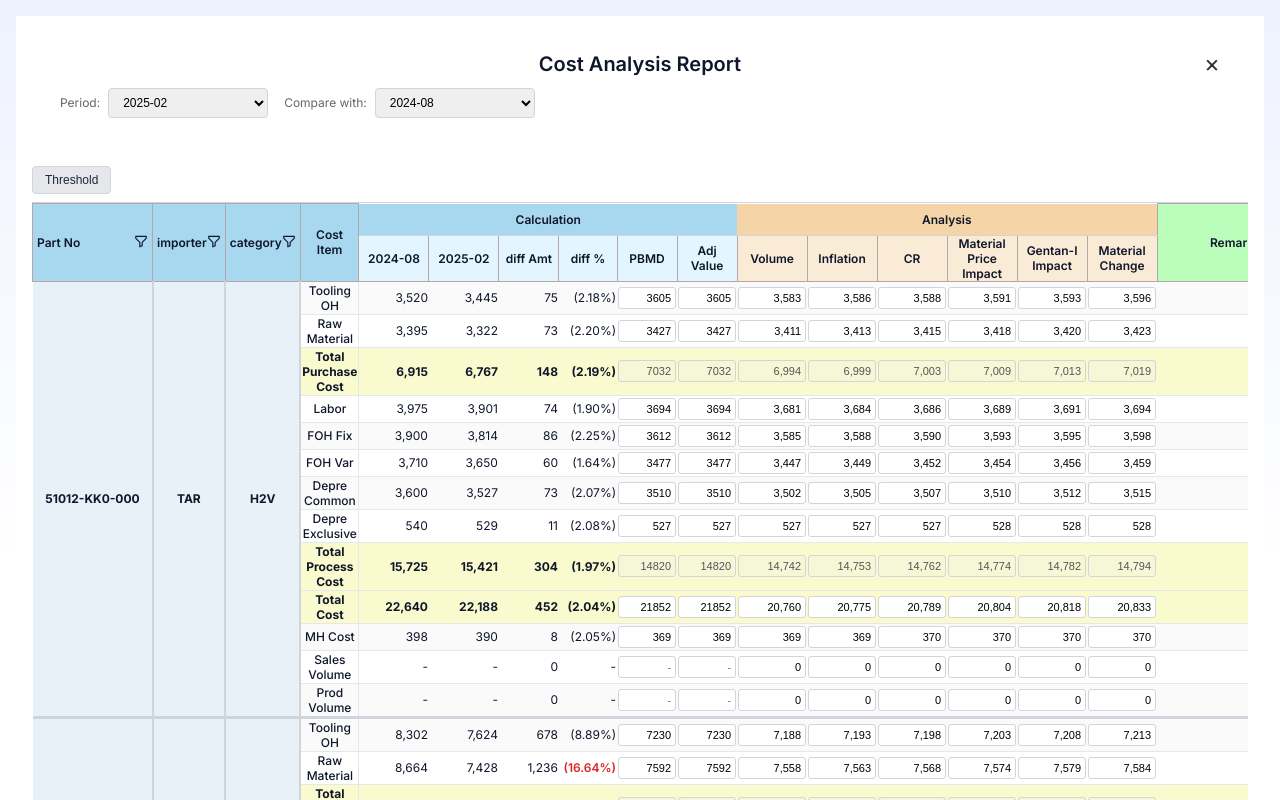
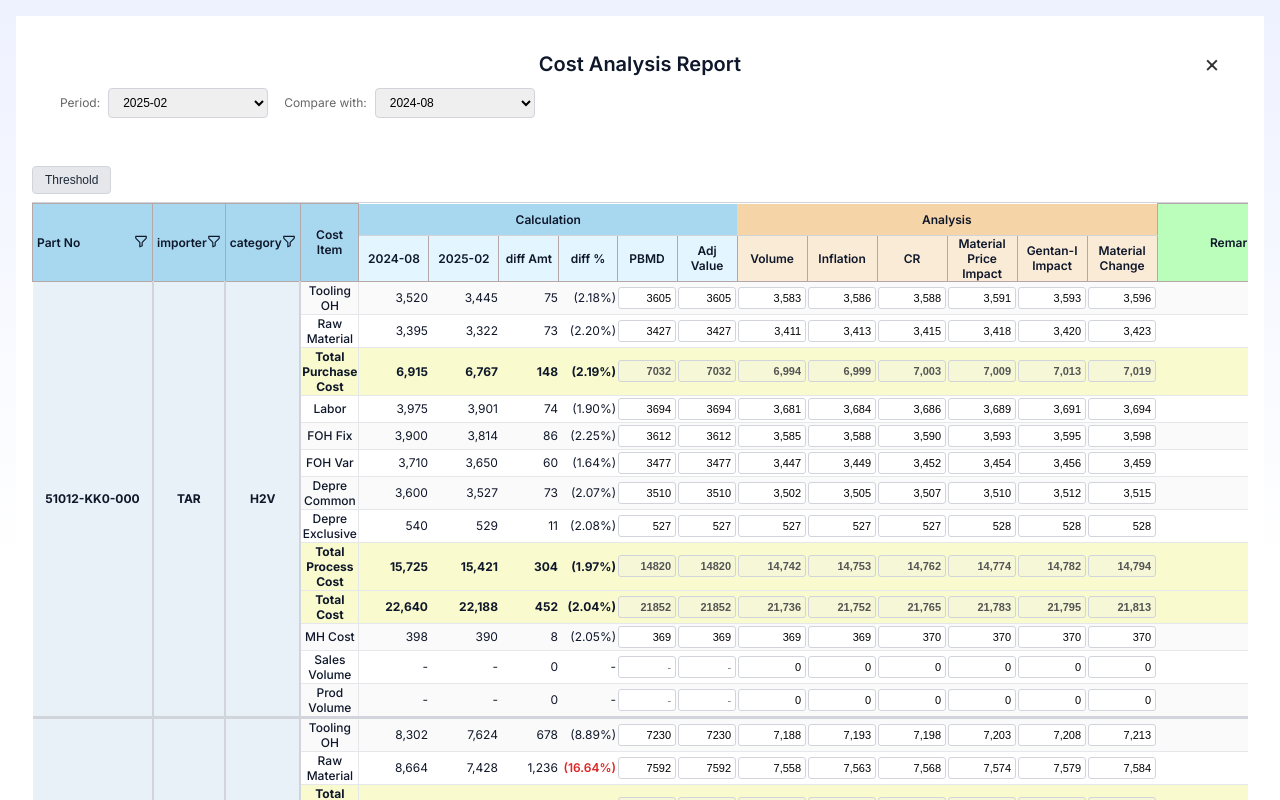
Before and after one commit to ari-fikri/finance-dashboard, a React (Vite) app: page /ppr in a window 1280 px wide. Shown: the top 800 px of the page. Built offline with nearby package versions, Linux system fonts and the light colour scheme.

Commit message:
change the total cost font to bold and non editable

```diff
--- a/src/components/CostItemRow.jsx
+++ b/src/components/CostItemRow.jsx
@@ -23,7 +23,7 @@ export function CostItemRow(props) {
   const diffAmt = (currentValue !== null && previousValue !== null) ? currentValue - previousValue : null;
   const diffPercent = calculateDiff(currentValue, previousValue);
   const isLastRow = idx === COST_ITEMS.length - 1;
-  const isCalculatedRow = costItem === "Total Purchase Cost" || costItem === "Total Process Cost";
+  const isCalculatedRow = costItem === "Total Purchase Cost" || costItem === "Total Process Cost" || costItem === "Total Cost";
   const isSummaryRow = isCalculatedRow || costItem === "Total Cost";
 
   return (
@@ -76,13 +76,13 @@ export function CostItemRow(props) {
         {costItem}
       </td>
       <td className="td-default" style={{textAlign: "right", fontWeight: isSummaryRow ? 'bold' : 'normal' }}>
-        {currentValue ? currentValue.toLocaleString() : "-"}
+        {currentValue ? currentValue.toLocaleString(undefined, { maximumFractionDigits: 0 }) : "-"}
       </td>
       <td className="td-default" style={{textAlign: "right", fontWeight: isSummaryRow ? 'bold' : 'normal' }}>
-        {previousValue ? previousValue.toLocaleString() : "-"}
+        {previousValue ? previousValue.toLocaleString(undefined, { maximumFractionDigits: 0 }) : "-"}
       </td>
       <td className="td-default" style={{textAlign: "right", fontWeight: isSummaryRow ? 'bold' : 'normal' }}>
-        {diffAmt !== null ? diffAmt.toLocaleString() : "-"}
+        {diffAmt !== null ? diffAmt.toLocaleString(undefined, { maximumFractionDigits: 0 }) : "-"}
       </td>
       <td className="td-default" style={{
         textAlign: "right",
@@ -99,7 +99,7 @@ export function CostItemRow(props) {
           placeholder="-"
           value={pbmdDisplayValue}
           onChange={(e) => handleCellChange(part.part_no, costItem, "PBMD", e.target.value)}
-          style={{ width: "100%", padding: "4px", border: "1px solid #d1d5db", borderRadius: 3, fontSize: 11, textAlign: "right" }}
+          style={{ width: "100%", padding: "4px", border: "1px solid #d1d5db", borderRadius: 3, fontSize: 11, textAlign: "right", fontWeight: isSummaryRow ? 'bold' : 'normal' }}
           disabled={isCalculatedRow}
         />
       </td>
@@ -109,13 +109,13 @@ export function CostItemRow(props) {
           placeholder="-"
           value={adjDisplayValue}
           onChange={(e) => handleCellChange(part.part_no, costItem, "Adj", e.target.value)}
-          style={{ width: "100%", padding: "4px", border: "1px solid #d1d5db", borderRadius: 3, fontSize: 11, textAlign: "right" }}
+          style={{ width: "100%", padding: "4px", border: "1px solid #d1d5db", borderRadius: 3, fontSize: 11, textAlign: "right", fontWeight: isSummaryRow ? 'bold' : 'normal' }}
           disabled={isCalculatedRow}
         />
       </td>
       {ANALYSIS_COLUMNS.map(col => {
         const analysisValue = isCalculatedRow ? getAnalysisValueForSummaryRow(part, costItem, col, analysisData) : getAnalysisValue(part, costItem, col, analysisData);
-        const displayValue = (analysisValue !== null && analysisValue !== "" && analysisValue !== undefined) ? (typeof analysisValue === 'number' ? analysisValue.toLocaleString() : analysisValue) : "";
+        const displayValue = (analysisValue !== null && analysisValue !== "" && analysisValue !== undefined) ? (typeof analysisValue === 'number' ? analysisValue.toLocaleString(undefined, { maximumFractionDigits: 0 }) : analysisValue) : "";
         return (
         <td key={col} className="td-default" style={{textAlign: "center" }}>
           <input
@@ -123,7 +123,7 @@ export function CostItemRow(props) {
             placeholder="-"
             value={displayValue}
             onChange={(e) => handleCellChange(part.part_no, costItem, col, e.target.value)}
-            style={{ width: "100%", padding: "4px", border: "1px solid #d1d5db", borderRadius: 3, fontSize: 11, textAlign: "right" }}
+            style={{ width: "100%", padding: "4px", border: "1px solid #d1d5db", borderRadius: 3, fontSize: 11, textAlign: "right", fontWeight: isSummaryRow ? 'bold' : 'normal' }}
             disabled={isCalculatedRow}
           />
         </td>
```
